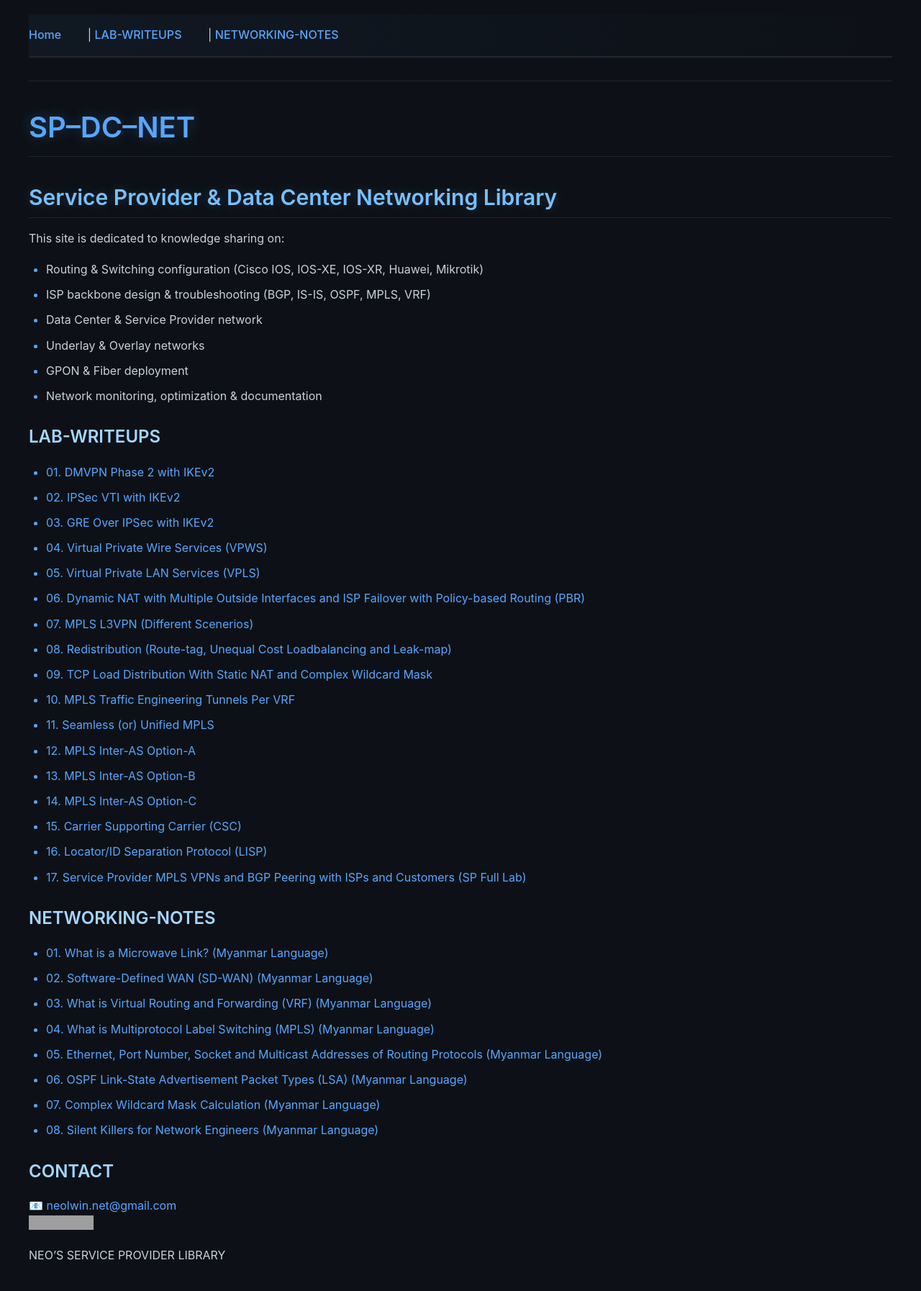
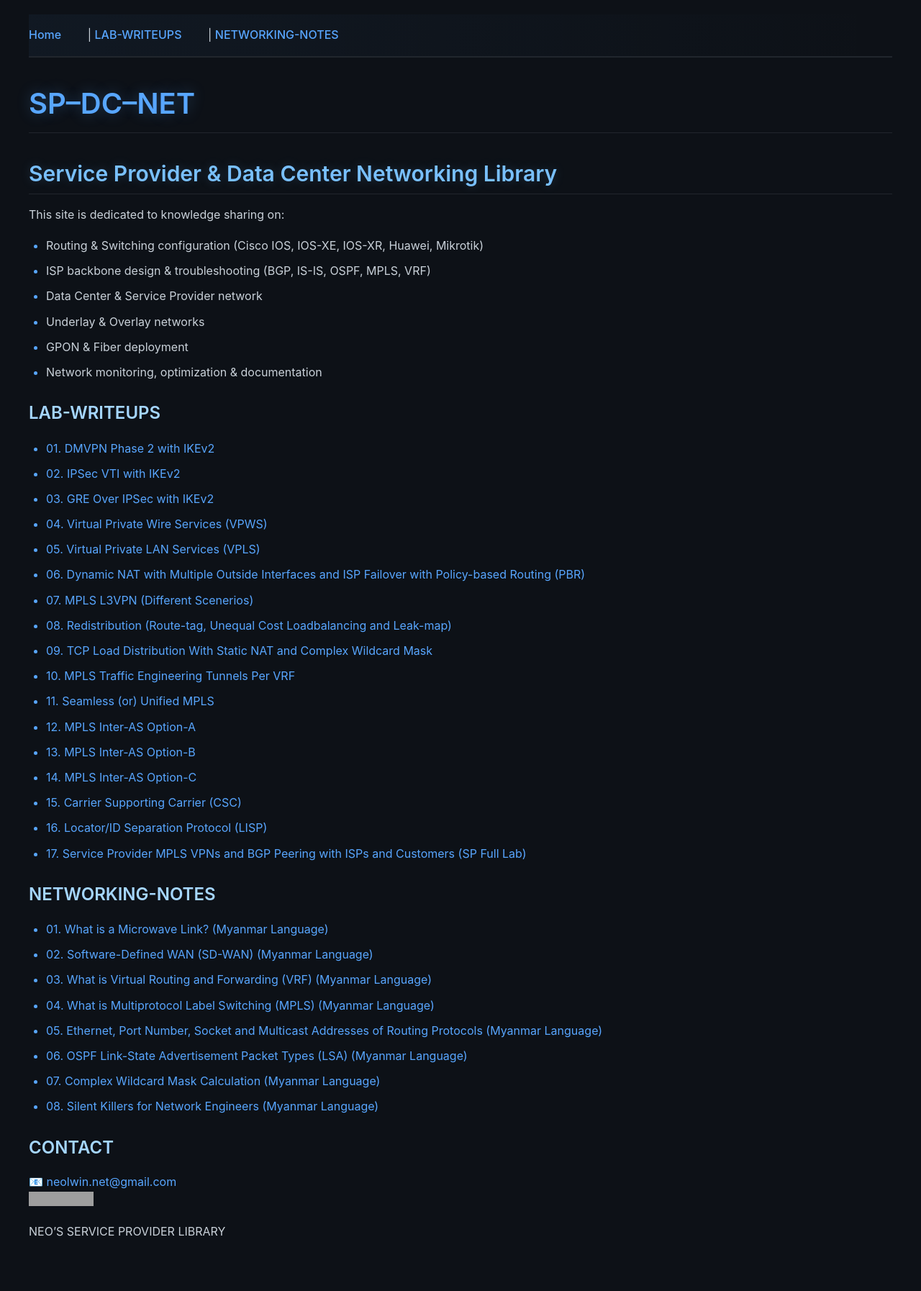
Before and after one commit to neolwin-net/sp-dc-net, a Jekyll site: the page built from index.md, in a window 1280 px wide. Shown: the whole page at 72% size. Built offline with Jekyll 4.4.1, drawn with Linux system fonts in a browser that asks for light colours; after the commit the page ends 1761 px from its top, so only the background shows below that; grey boxes are pictures that could not be loaded.

Commit message:
Update nav.html

```diff
--- a/_includes/nav.html
+++ b/_includes/nav.html
@@ -1,6 +1,5 @@
-<nav>
+<nav class="site-nav">
   <a href="{{ '/' | relative_url }}">Home</a> |
   <a href="#lab-writeups">LAB-WRITEUPS</a> |
   <a href="#networking-notes">NETWORKING-NOTES</a>
 </nav>
-<hr>
```
